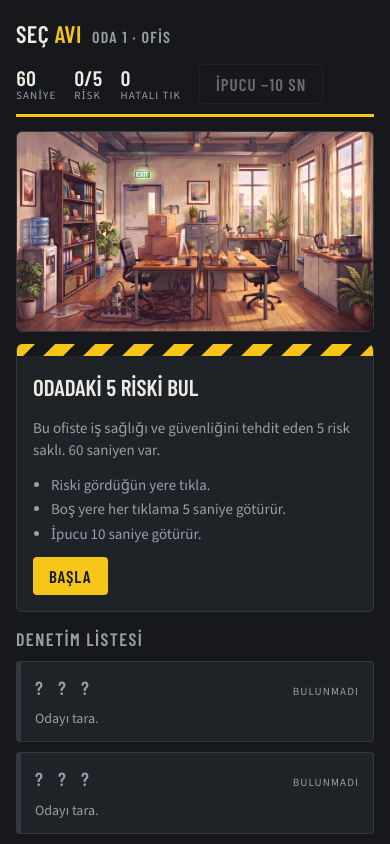
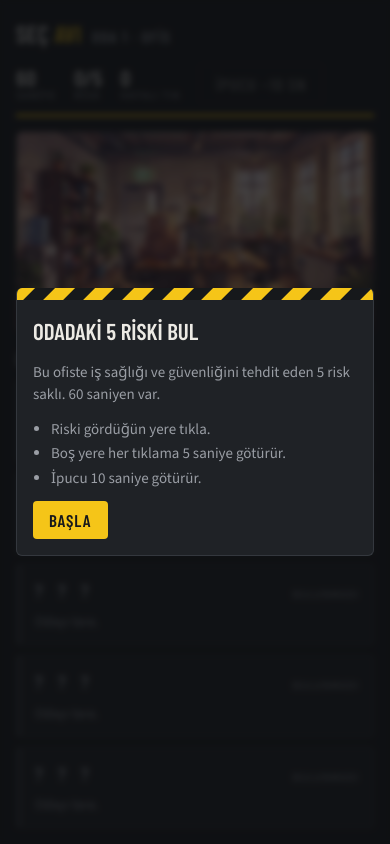
Before and after one commit to alibingul-dev/sec-avi, a plain HTML site: page index.html in a window 390 px wide. Shown: the top 844 px of the page. Drawn offline with nearby package versions, Linux system fonts and the light colour scheme; a web font is replaced by a local one.

Commit message:
Kartlar tam ekran katman, oda görseli ekran yüksekliğine sığıyor
Co-Authored-By: Claude Opus 5.5 <noreply@anthropic.com>
Claude-Session: https://claude.ai/code/session_01AWdkQQTcsE7iuF9Hjns5ig

```diff
--- a/index.html
+++ b/index.html
@@ -56,8 +56,8 @@ button.ghost { background: transparent; color: var(--fg); border: 1px solid var(
 button:disabled { opacity: .4; cursor: not-allowed; }
 button:focus-visible { outline: 3px solid var(--fg); outline-offset: 2px; }
 
-.stage { position: relative; border-radius: 6px; overflow: hidden; border: 1px solid var(--line); background: var(--panel); }
-.stage img { display: block; width: 100%; height: auto; max-width: 100%; user-select: none; -webkit-user-drag: none; }
+.stage { position: relative; width: fit-content; max-width: 100%; margin-inline: auto; border-radius: 6px; overflow: hidden; border: 1px solid var(--line); background: var(--panel); }
+.stage img { display: block; width: auto; height: auto; max-width: 100%; max-height: calc(100svh - 120px); user-select: none; -webkit-user-drag: none; }
 .field { position: absolute; inset: 0 0 auto; aspect-ratio: 2576 / 1438; cursor: crosshair; }
 .mark { position: absolute; pointer-events: none; transform: translate(-50%, -50%); }
 .mark.hit {
@@ -83,11 +83,12 @@ button:focus-visible { outline: 3px solid var(--fg); outline-offset: 2px; }
 @keyframes shake { 25% { transform: translateX(-5px); } 75% { transform: translateX(5px); } }
 
 .overlay {
-  position: absolute; inset: 0; display: grid; place-items: center; padding: 16px;
+  position: fixed; inset: 0; z-index: 20; display: grid; overflow-y: auto;
+  padding: max(16px, env(safe-area-inset-top, 0px)) max(16px, env(safe-area-inset-right, 0px)) max(16px, env(safe-area-inset-bottom, 0px)) max(16px, env(safe-area-inset-left, 0px));
   background: rgba(14,15,17,.78); backdrop-filter: blur(3px);
 }
 .card {
-  max-width: 460px; width: 100%; background: var(--panel); border: 1px solid var(--line);
+  margin: auto; max-width: 460px; width: 100%; background: var(--panel); border: 1px solid var(--line);
   border-top: 6px solid var(--signal); border-radius: 6px; padding: 20px 22px; display: grid; gap: 12px;
 }
 .card h2 { font-family: var(--display); font-weight: 800; font-size: 28px; margin: 0; text-transform: uppercase; text-wrap: balance; }
@@ -130,7 +131,7 @@ button:focus-visible { outline: 3px solid var(--fg); outline-offset: 2px; }
 }
 @keyframes sweep { from { --sx: -25%; } to { --sx: 125%; } }
 @keyframes unveil { to { opacity: 0; visibility: hidden; } }
-#startOv { z-index: 3; animation: dim-in .4s ease-out 1.4s both; }
+#startOv { animation: dim-in .4s ease-out 1.4s both; }
 #startOv .card { animation: rise .6s cubic-bezier(.2,.9,.3,1.2) 1.55s both; position: relative; overflow: hidden; border-top: 0; padding-top: 30px; }
 #startOv .card::before {
   content: ""; position: absolute; left: 0; right: 0; top: 0; height: 12px;
@@ -153,10 +154,7 @@ button:focus-visible { outline: 3px solid var(--fg); outline-offset: 2px; }
 @keyframes slide { from { opacity: 0; transform: translateX(-14px); } }
 @media (prefers-reduced-motion: reduce) { .sweep { display: none; } }
 @media (max-width: 700px) {
-  .overlay { position: relative; z-index: 3; background: var(--bg) !important; backdrop-filter: none !important; padding: 12px 0 0; }
-  .stage { border: 0; background: transparent; overflow: visible; }
-  .stage img { border-radius: 6px; border: 1px solid var(--line); }
-  .card { max-width: none; padding: 16px; }
+  .card { padding: 16px; }
   #startOv .card { padding-top: 26px; }
   .card h2 { font-size: 23px; }
   .score { font-size: 42px; }
```
